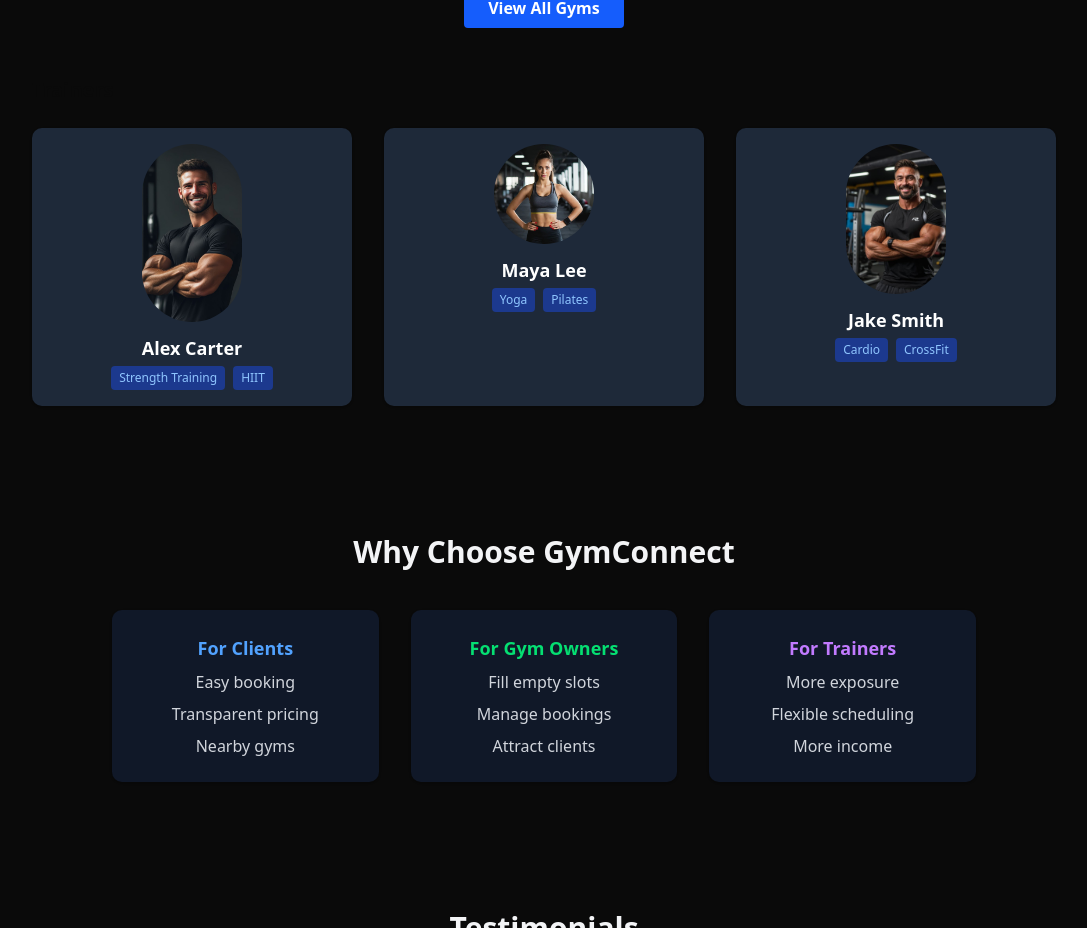
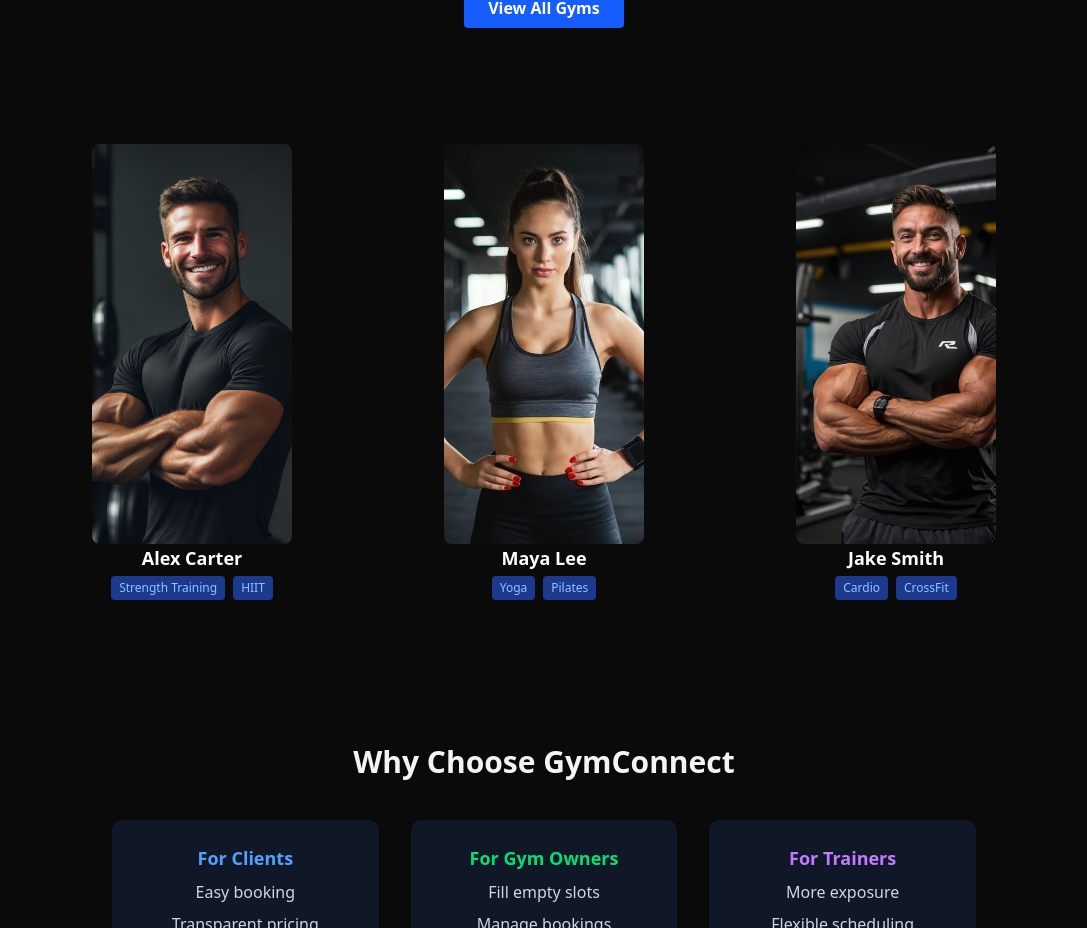
Before and after one commit to Kaleab-Shewangizaw/Gym-connect, a Next.js app: page / in a window 1280 px wide. Shown: the part 2178-3106 px from the top of the page, without its empty margins (96-1183 px from the left). Built offline with nearby package versions, Linux system fonts and the light colour scheme.

Commit message:
fixed the pic issue of the trainers

```diff
--- a/src/app/LandingPageSections/Featured.tsx
+++ b/src/app/LandingPageSections/Featured.tsx
@@ -146,15 +146,16 @@ export default function FeaturedSection() {
             {trainers.map((trainer) => (
               <div
                 key={trainer.name}
-                className="bg-gray-800 text-white rounded-lg shadow p-4 flex flex-col items-center"
+                className=" text-white rounded-lg shadow p-4 flex flex-col items-center"
               >
-                <Image
-                  src={trainer.image}
-                  alt={trainer.name}
-                  width={100}
-                  height={100}
-                  className="rounded-full object-cover mb-3"
-                />
+                <div className="relative w-50 h-100 rounded-md  overflow-hidden">
+                  <Image
+                    src={trainer.image}
+                    alt={trainer.name}
+                    fill
+                    className="object-cover "
+                  />
+                </div>
                 <h4 className="font-bold text-lg mb-1">{trainer.name}</h4>
                 <div className="flex flex-wrap gap-2 justify-center">
                   {trainer.skills.map((skill) => (
```
